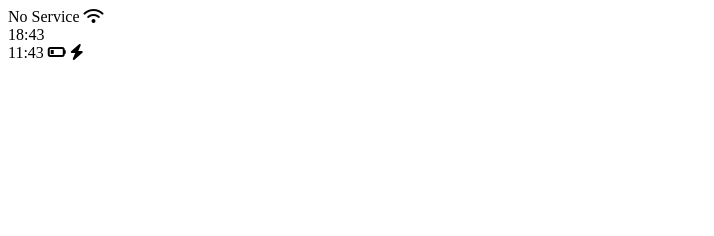
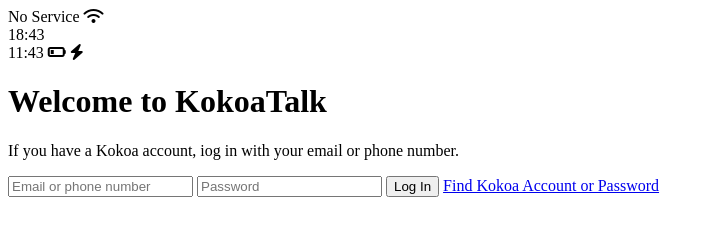
Before and after one commit to Imsilverzero/kokoa-clone-2023, a plain HTML site: page index.html in a window 1280 px wide. Shown: the whole page, without its empty margins (0-714 px from the left). Drawn offline with Linux system fonts and the light colour scheme.

Commit message:
Update index.html

```diff
--- a/index.html
+++ b/index.html
@@ -4,7 +4,7 @@
     <meta charset="UTF-8" />
     <meta http-equiv="X-UA-Compatible" content="IE=edge" />
     <meta name="viewport" content="width=device-width, initial-scale=1.0" />
-    <title>Document</title>
+    <title>Welcome to KokoaTalk</title>
   </head>
   <body>
     <div id="status-bar">
@@ -21,6 +21,18 @@
         <i class="fa-solid fa-bolt"></i>
       </div>
     </div>
+    <header class="welcome-header">
+      <h1 class="welcome-header__title">Welcome to KokoaTalk</h1>
+      <p class="welcome-header__text">
+        If you have a Kokoa account, iog in with your email or phone number.
+      </p>
+    </header>
+    <form id="login-form">
+      <input type="text" placeholder="Email or phone number" />
+      <input type="password" placeholder="Password" />
+      <input type="submit" value="Log In" />
+      <a href="#">Find Kokoa Account or Password</a>
+    </form>
     <script
       src="https://kit.fontawesome.com/abddfb5992.js"
       crossorigin="anonymous"
```
